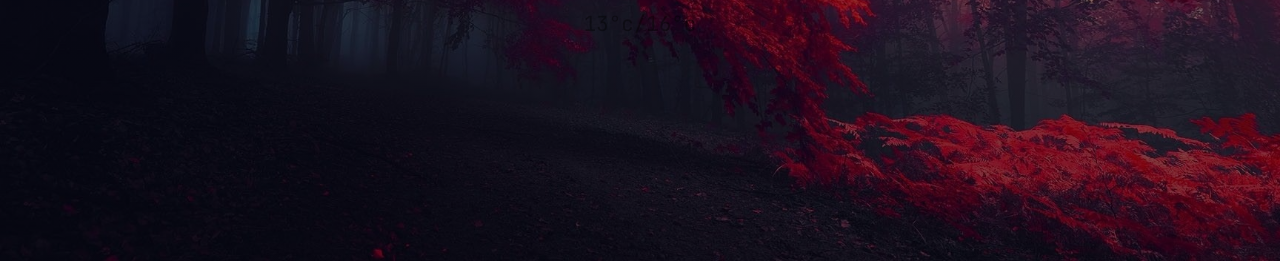
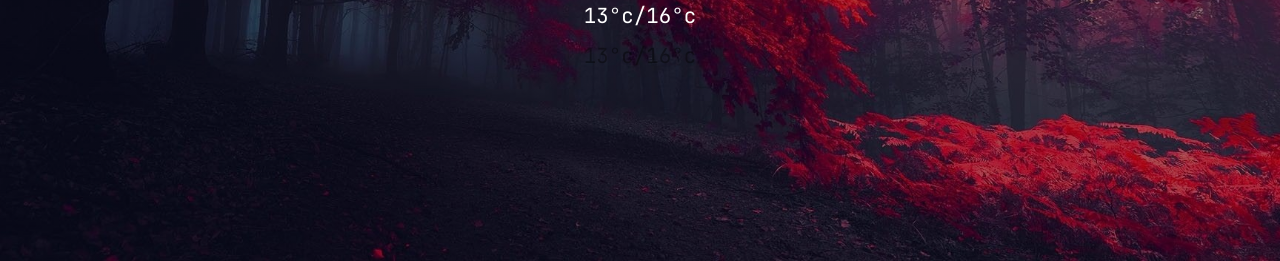
Before and after one commit to emmypuch/weather-app, a plain HTML site: page index.html in a window 1280 px wide. Shown: the part 539-800 px from the top of the page. Drawn offline with Linux system fonts and the light colour scheme.

Commit message:
modified css

```diff
--- a/styles.css
+++ b/styles.css
@@ -21,9 +21,9 @@ div.app-wrap {
   background-image: linear-gradient(
     to bottom,
     rgba(0, 0, 0, 0.3),
-    rgba(0, 0, 0, 0.5)
+    rgba(0, 0, 0, 0.3)
   );
-  padding-top: 4rem;
+  padding-top: 6rem;
 }
 
 h5 {
```
Also changed, not shown: 1 other file.
